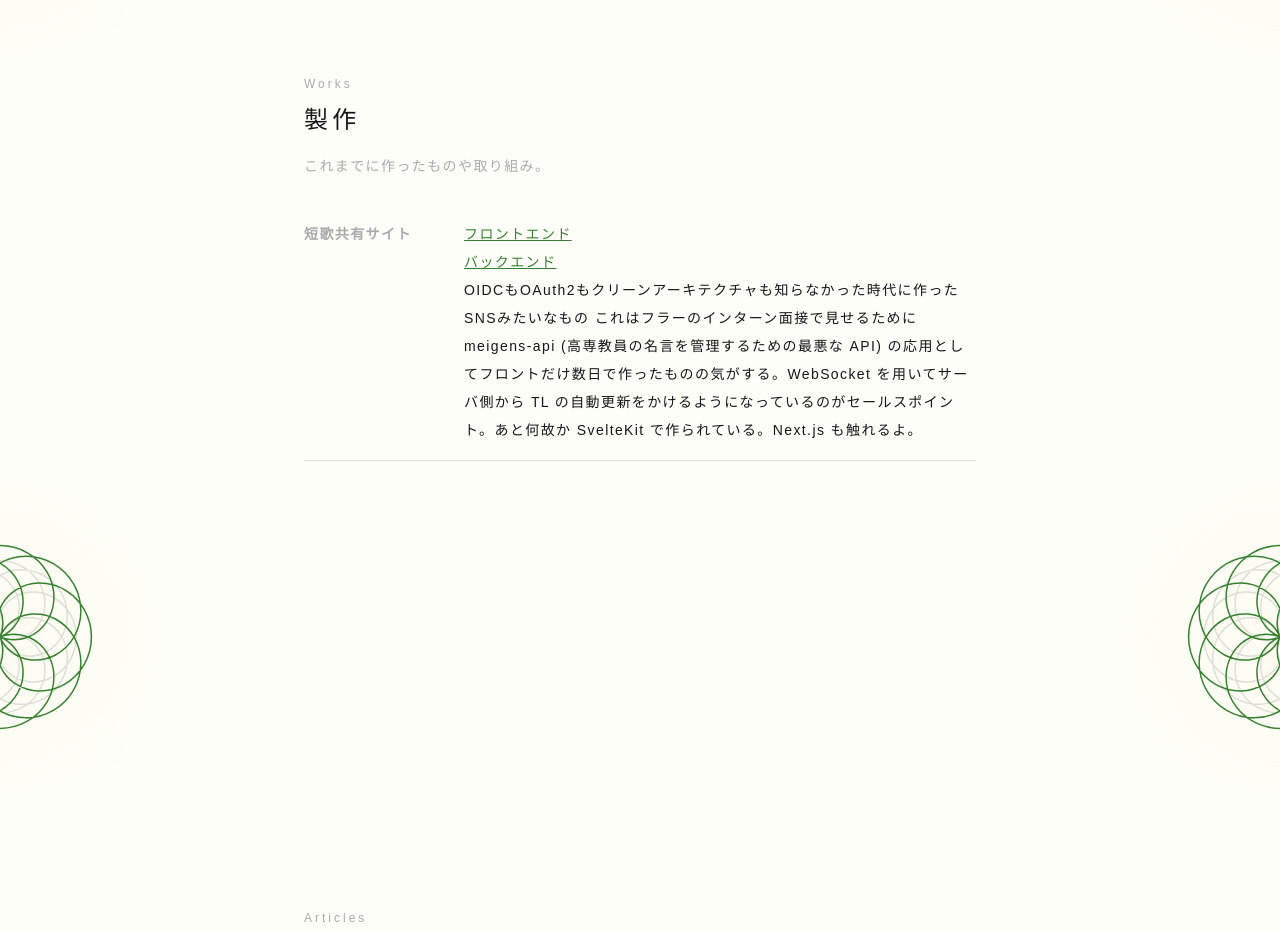
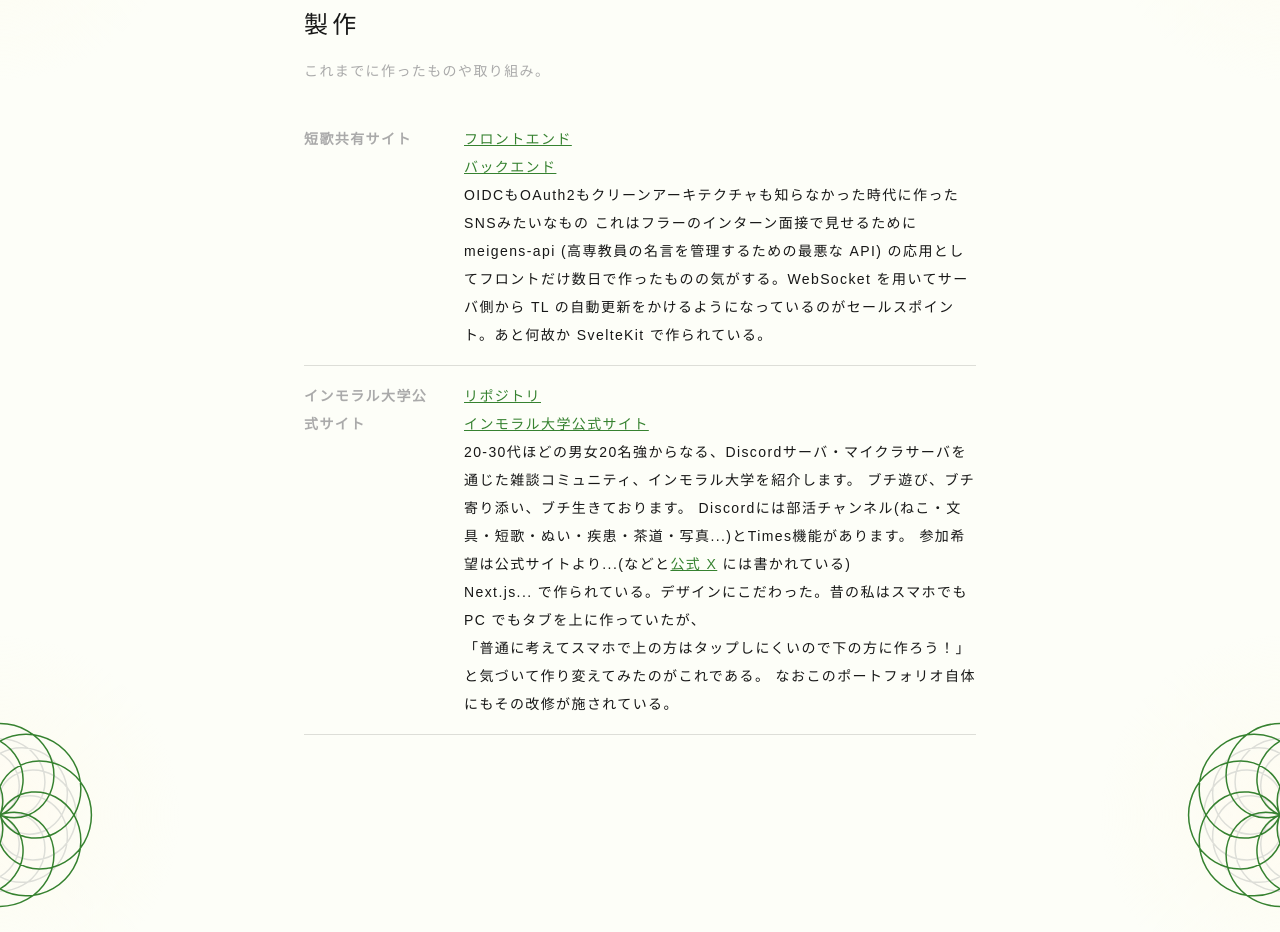
Before and after one commit to skpub/portfoliov4, a Next.js app: page / in a window 1280 px wide. Shown: the part 4480-5412 px from the top of the page. Built offline with nearby package versions, Linux system fonts and the light colour scheme; no server answers.

Commit message:
修正&製作にインモラル大学を追加

```diff
--- a/components/scroll-sections.tsx
+++ b/components/scroll-sections.tsx
@@ -136,7 +136,8 @@ function CareerSection() {
 				<p className="mt-4">
 					また2024年の9月くらいに内定が出て、2025年5月末くらいからフラー株式会社(387A)で内定者アルバイトを始める。
 					<br />
-					クリーンアーキテクチャベースのモダンなアーキテクチャや、IaC についての理解を深めた。社内のなんかを任され、作り始めた。幾つかの案件でなんかした。またフラーのデジタルノートに寄稿した。
+					クリーンアーキテクチャベースのモダンなアーキテクチャや、IaC
+					についての理解を深めた。社内のなんかを任され、作り始めた。幾つかの案件でなんかした。またフラーのデジタルノートに寄稿した。
 				</p>
 				<p>
 					<br />
@@ -253,7 +254,39 @@ function WorksSection() {
 				の応用としてフロントだけ数日で作ったものの気がする。WebSocket
 				を用いてサーバ側から TL
 				の自動更新をかけるようになっているのがセールスポイント。あと何故か
-				SvelteKit で作られている。Next.js も触れるよ。
+				SvelteKit で作られている。
+			</ProfileRow>
+			<ProfileRow label="インモラル大学公式サイト">
+				<p>
+					<a
+						className="text-accent underline"
+						href="https://github.com/skpub/IMUweb2"
+					>
+						リポジトリ
+					</a>
+				</p>
+				<p>
+					<a className="text-accent underline" href="https://imu.sk-dev.org">
+						インモラル大学公式サイト
+					</a>
+					<br />
+					20-30代ほどの男女20名強からなる、Discordサーバ・マイクラサーバを通じた雑談コミュニティ、インモラル大学を紹介します。
+					ブチ遊び、ブチ寄り添い、ブチ生きております。
+					Discordには部活チャンネル(ねこ・文具・短歌・ぬい・疾患・茶道・写真...)とTimes機能があります。
+					参加希望は公式サイトより...(などと
+					<a className="text-accent underline" href="https://x.com/IMU_gakucho">
+						公式 X
+					</a>{" "}
+					には書かれている)
+					<br />
+					Next.js... で作られている。デザインにこだわった。昔の私はスマホでも PC
+					でもタブを上に作っていたが、
+					<br />
+					「普通に考えてスマホで上の方はタップしにくいので下の方に作ろう！」
+					<br />
+					と気づいて作り変えてみたのがこれである。
+					なおこのポートフォリオ自体にもその改修が施されている。
+				</p>
 			</ProfileRow>
 		</dl>
 	);
```
Also changed, not shown: components/circle-ornament.tsx (+5 -24 lines).
